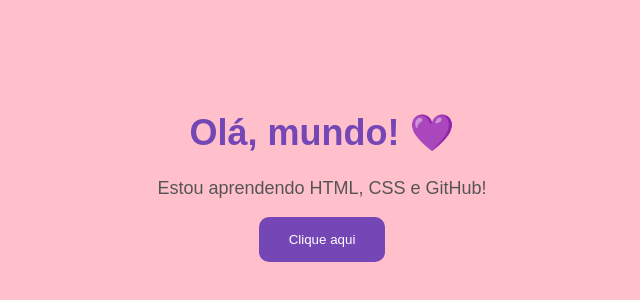
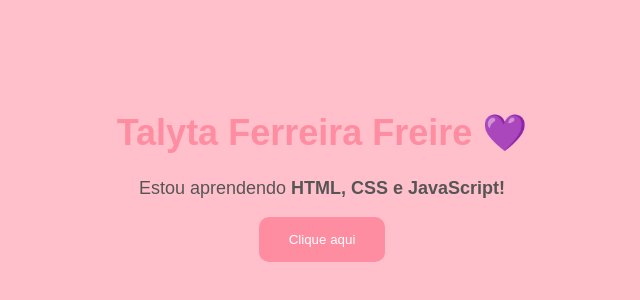
Before and after one commit to talytafreire31/meu-site, a plain HTML site: page index.html in a window 1280 px wide. Shown: the whole page, without its empty margins (318-958 px from the left). Drawn offline with Linux system fonts and the light colour scheme.

Commit message:
Update index.html

```diff
--- a/index.html
+++ b/index.html
@@ -14,7 +14,7 @@
         }
 
         h1 {
-            color: #7546b5;
+            color: #FF8DA1;
             font-size: 36px;
         }
 
@@ -24,7 +24,7 @@
         }
 
         button {
-            background-color: #7546b5;
+            background-color: #FF8DA1;
             color: white;
             border: none;
             padding: 15px 30px;
@@ -39,8 +39,8 @@
 </head>
 
 <body>
-    <h1>Olá, mundo! 💜</h1>
-    <p>Estou aprendendo HTML, CSS e GitHub!</p>
+    <h1>Talyta Ferreira Freire 💜</h1>
+    <p>Estou aprendendo <strong>HTML, CSS e JavaScript!</strong></p>
     <button>Clique aqui</button>
 </body>
 </html>
```
